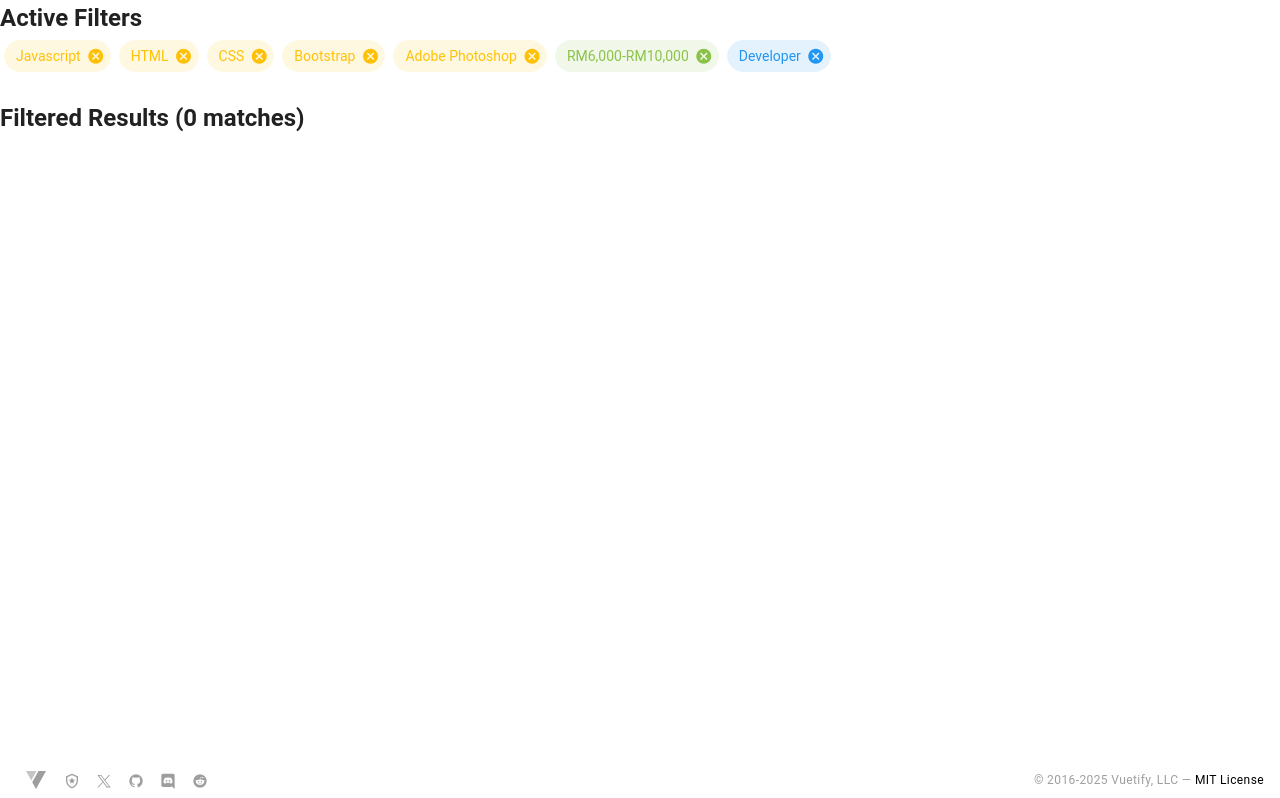
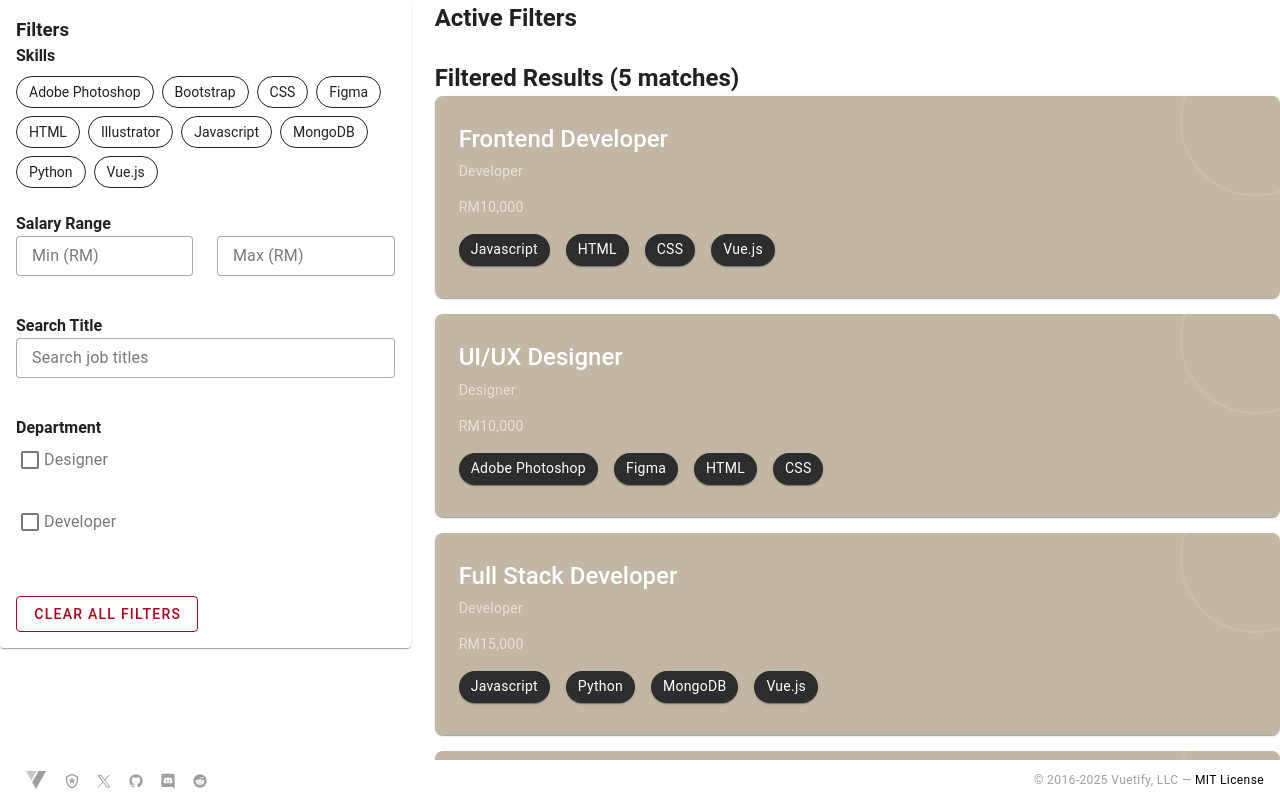
Before and after one commit to wazeefz/AIO, a Vue app: page /marcus/test in a window 1280 px wide. Shown: the top 798 px of the page. Built offline with nearby package versions, Linux system fonts and the light colour scheme.

Commit message:
Removed redundant folders and files
- no more composables
- testStores>test

```diff
--- a/src/composables/useFilters.js
+++ /dev/null
@@ -1,108 +0,0 @@
-// composables/useFilters.js
-import { ref, computed } from 'vue'
-import { mockData } from '@/mockdata/mockData'
-
-export function useFilters() {
-  const filters = ref({
-    skills: [],
-    salary: [],
-    role: [],
-  })
-
-  // Helper function to extract numeric value from salary string
-  const extractSalaryValue = (salary) => {
-    return parseInt(salary.replace(/[^\d]/g, ''))
-  }
-
-  // Helper function to extract range values from a range string
-  const extractSalaryRange = (range) => {
-    const [min, max] = range.split('-').map((val) => extractSalaryValue(val))
-    return { min, max }
-  }
-
-  // Helper function to check if a salary falls within a range
-  const isSalaryInRange = (salary, range) => {
-    const salaryValue = extractSalaryValue(salary)
-    const { min, max } = extractSalaryRange(range)
-    return salaryValue >= min && salaryValue <= max
-  }
-
-  const initializeFilters = (initialFilters) => {
-    Object.entries(initialFilters).forEach(([category, items]) => {
-      items.forEach((item) => {
-        addFilter(category, item.label)
-      })
-    })
-  }
-
-  const addFilter = (category, item) => {
-    if (!filters.value[category].includes(item)) {
-      filters.value[category].push(item)
-    }
-  }
-
-  const removeFilter = (category, item) => {
-    const index = filters.value[category].findIndex((filter) => filter === item)
-    if (index !== -1) {
-      filters.value[category].splice(index, 1)
-    }
-  }
-
-  const clearFilters = (category) => {
-    if (category) {
-      filters.value[category] = []
-    } else {
-      Object.keys(filters.value).forEach((key) => {
-        filters.value[key] = []
-      })
-    }
-  }
-
-  const activeFilters = computed(() => {
-    return Object.entries(filters.value).reduce((acc, [category, items]) => {
-      items.forEach((item) => {
-        acc.push({ category, value: item })
-      })
-      return acc
-    }, [])
-  })
-
-  const filteredResults = computed(() => {
-    return mockData.filter((item) => {
-      // Check if item matches all filter conditions
-      return Object.entries(filters.value).every(
-        ([category, selectedFilters]) => {
-          if (!selectedFilters.length) return true // Skip if no filters for category
-
-          switch (category) {
-            case 'skills':
-              // Match if item has ANY of the selected skills
-              return selectedFilters.some((skill) =>
-                item.skills.includes(skill)
-              )
-            case 'salary':
-              // Match if item's salary falls within ANY of the selected ranges
-              return selectedFilters.some((range) =>
-                isSalaryInRange(item.salary, range)
-              )
-            case 'role':
-              // Match if item's role matches ANY selected role
-              return selectedFilters.includes(item.role)
-            default:
-              return true
-          }
-        }
-      )
-    })
-  })
-
-  return {
-    filters,
-    addFilter,
-    removeFilter,
-    clearFilters,
-    activeFilters,
-    filteredResults,
-    initializeFilters,
-  }
-}
--- a/src/pages/marcus/test.vue
+++ b/src/pages/marcus/test.vue
@@ -1,106 +1,83 @@
 <!-- Marcus/index.vue -->
 <template>
   <div>
+    <v-row>
+      <!-- Filter Interface -->
+      <v-col cols="12" md="4">
+        <filter-interface />
+      </v-col>
+
+      <!-- Results -->
+      <v-col cols="12" md="8">
         <h2>Active Filters</h2>
+        <!-- Chips component -->
         <base-chips
           :chips="filterChips"
           :closable="true"
+          :use-color-mapping="true"
           @remove-chip="handleFilterRemoval"
         />
 
         <!-- Results Display -->
         <div class="mt-6">
-      <h2>Filtered Results ({{ filteredResults.length }} matches)</h2>
-      <v-card
-        v-for="result in filteredResults"
+          <h2>
+            Filtered Results ({{ filterStore.filteredResults.length }} matches)
+          </h2>
+          <!-- ProfileCard Component -->
+          <ProfileCard
+            v-for="result in filterStore.filteredResults"
             :key="result.id"
-        class="mb-4 pa-4"
-      >
-        <v-card-title>{{ result.title }}</v-card-title>
-        <v-card-subtitle>{{ result.company }}</v-card-subtitle>
-        <v-card-text>
-          <div><strong>Role:</strong> {{ result.role }}</div>
-          <div><strong>Salary:</strong> {{ result.salary }}</div>
-          <div>
-            <strong>Skills:</strong>
-            <v-chip
-              v-for="skill in result.skills"
-              :key="skill"
-              size="small"
-              class="mr-2 mt-2"
-            >
-              {{ skill }}
-            </v-chip>
+            :result="result"
+            @modal-opened="handleModalOpen"
+            @modal-closed="handleModalClose"
+          />
         </div>
-        </v-card-text>
-      </v-card>
-    </div>
+      </v-col>
+    </v-row>
   </div>
 </template>
 
 <script>
-import { computed, onMounted, ref } from 'vue'
+import { computed } from 'vue'
 import BaseChips from '@/components/Chips.vue'
-import { useFilters } from '@/composables/useFilters'
+import FilterInterface from '@/components/FilterInterface.vue'
+import { useFilterStore } from '@/stores/filterStore'
 
 export default {
   name: 'MarcusPage',
   components: {
     BaseChips,
+    FilterInterface,
   },
   setup() {
-    const {
-      filters,
-      removeFilter,
-      activeFilters,
-      filteredResults,
-      initializeFilters,
-    } = useFilters()
-
-    // Initial chip data remains the same
-    const initialChips = {
-      skills: [
-        { label: 'Javascript', color: 'amber darken-3' },
-        { label: 'HTML', color: 'deep-orange' },
-        { label: 'CSS', color: 'blue' },
-        { label: 'Bootstrap', color: 'purple' },
-        { label: 'Adobe Photoshop', color: 'blue-grey' },
-      ],
-      salary: [{ label: 'RM6,000-RM10,000', color: 'light-green lighten-1' }],
-      role: [{ label: 'Developer', color: 'blue lighten-1' }],
-    }
-
-    onMounted(() => {
-      initializeFilters(initialChips)
-    })
+    const filterStore = useFilterStore()
 
     const filterChips = computed(() =>
-      activeFilters.value.map((filter) => ({
+      filterStore.activeFilters.map((filter) => ({
         label: filter.value,
-        color: getColorForCategory(filter.category),
         category: filter.category,
-        value: filter.value, // Add this line
+        value: filter.value,
       }))
     )
 
-    // Update the handleFilterRemoval function
     const handleFilterRemoval = (chip) => {
-      removeFilter(chip.category, chip.value)
+      filterStore.removeFilter(chip.category, chip.value)
     }
 
     const getColorForCategory = (category) => {
       const colors = {
-        skills: 'amber darken-3',
+        skills: 'blue-grey-darken-4',
         salary: 'light-green lighten-1',
-        role: 'blue lighten-1',
+        title: 'blue lighten-1',
+        department: 'brown-lighten-2',
       }
       return colors[category] || 'grey'
     }
 
     return {
+      filterStore,
       filterChips,
       handleFilterRemoval,
-      filteredResults,
     }
   },
 }
--- a/src/pages/marcus/testStores.vue
+++ /dev/null
@@ -1,85 +0,0 @@
-<!-- Marcus/index.vue -->
-<template>
-  <div>
-    <v-row>
-      <!-- Filter Interface -->
-      <v-col cols="12" md="4">
-        <filter-interface />
-      </v-col>
-
-      <!-- Results -->
-      <v-col cols="12" md="8">
-        <h2>Active Filters</h2>
-        <!-- Chips component -->
-        <base-chips
-          :chips="filterChips"
-          :closable="true"
-          :use-color-mapping="true"
-          @remove-chip="handleFilterRemoval"
-        />
-
-        <!-- Results Display -->
-        <div class="mt-6">
-          <h2>
-            Filtered Results ({{ filterStore.filteredResults.length }} matches)
-          </h2>
-          <!-- ProfileCard Component -->
-          <ProfileCard
-            v-for="result in filterStore.filteredResults"
-            :key="result.id"
-            :result="result"
-            @modal-opened="handleModalOpen"
-            @modal-closed="handleModalClose"
-          />
-        </div>
-      </v-col>
-    </v-row>
-  </div>
-</template>
-
-<script>
-import { computed } from 'vue'
-import BaseChips from '@/components/Chips.vue'
-import FilterInterface from '@/components/FilterInterface.vue'
-import { useFilterStore } from '@/stores/filterStore'
-import ProfileCard from '@/components/profileCard.vue'
-
-export default {
-  name: 'MarcusPage',
-  components: {
-    BaseChips,
-    FilterInterface,
-  },
-  setup() {
-    const filterStore = useFilterStore()
-
-    const filterChips = computed(() =>
-      filterStore.activeFilters.map((filter) => ({
-        label: filter.value,
-        category: filter.category,
-        value: filter.value,
-      }))
-    )
-
-    const handleFilterRemoval = (chip) => {
-      filterStore.removeFilter(chip.category, chip.value)
-    }
-
-    const getColorForCategory = (category) => {
-      const colors = {
-        skills: 'blue-grey-darken-4',
-        salary: 'light-green lighten-1',
-        title: 'blue lighten-1',
-        department: 'brown-lighten-2',
-      }
-      return colors[category] || 'grey'
-    }
-
-    return {
-      filterStore,
-      filterChips,
-      handleFilterRemoval,
-    }
-  },
-}
-</script>
```
Lines whose indentation alone changed are shown as unchanged.
